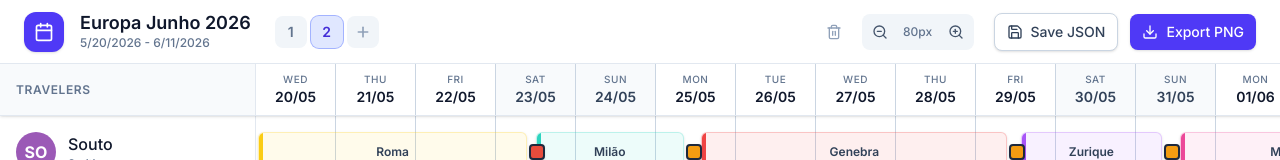
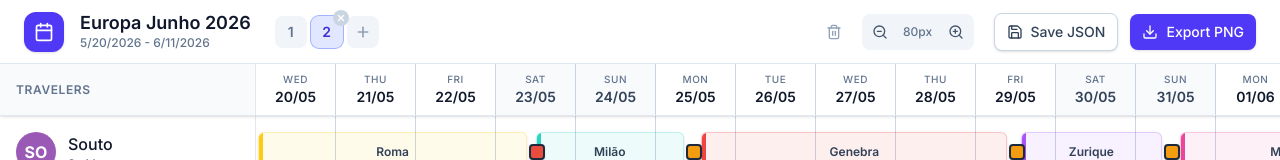
Before and after one commit to EuclidesPinheiro/TravelBoard, a React (Vite) app: page / in a window 1280 px wide. Both pictures are taken after a click on the button 326 px from the left and 31 px from the top of the page. Shown: the top 160 px of the page. Built offline with nearby package versions, Linux system fonts and the light colour scheme.

Commit message:
criando botao que deleta aba

```diff
--- a/src/components/Header.tsx
+++ b/src/components/Header.tsx
@@ -1,11 +1,11 @@
 import { useState } from 'react';
 import { useItinerary } from '../store/ItineraryContext';
-import { Calendar, Download, Plus, Save, Trash2, ZoomIn, ZoomOut } from 'lucide-react';
+import { Calendar, Download, Plus, Save, Trash2, X, ZoomIn, ZoomOut } from 'lucide-react';
 import { cn } from '../utils/cn';
 import html2canvas from 'html2canvas';
 
 export function Header() {
-  const { itinerary, setItinerary, versions, activeVersionIndex, switchVersion, cloneVersion, zoomLevel, setZoomLevel, setSelection } = useItinerary();
+  const { itinerary, setItinerary, versions, activeVersionIndex, switchVersion, cloneVersion, deleteVersion, zoomLevel, setZoomLevel, setSelection } = useItinerary();
   const [confirmClear, setConfirmClear] = useState(false);
 
   const handleZoomIn = () => setZoomLevel(prev => Math.min(prev + 20, 160));
@@ -49,8 +49,8 @@ export function Header() {
           {/* Version Tabs */}
           <div className="flex items-center gap-1 ml-2">
             {versions.map((_, i) => (
+              <div key={i} className="relative">
                 <button
-                key={i}
                   onClick={() => switchVersion(i)}
                   className={cn(
                     "w-8 h-8 rounded-lg text-sm font-semibold transition-colors",
@@ -61,6 +61,16 @@ export function Header() {
                 >
                   {i + 1}
                 </button>
+                {i > 0 && i === activeVersionIndex && (
+                  <button
+                    onClick={(e) => { e.stopPropagation(); deleteVersion(i); }}
+                    className="absolute -top-1.5 -right-1.5 w-4 h-4 rounded-full bg-slate-300 hover:bg-red-500 text-white flex items-center justify-center transition-colors"
+                    title="Delete this version"
+                  >
+                    <X size={10} strokeWidth={3} />
+                  </button>
+                )}
+              </div>
             ))}
             <button
               onClick={cloneVersion}
```
Lines whose indentation alone changed are shown as unchanged.
